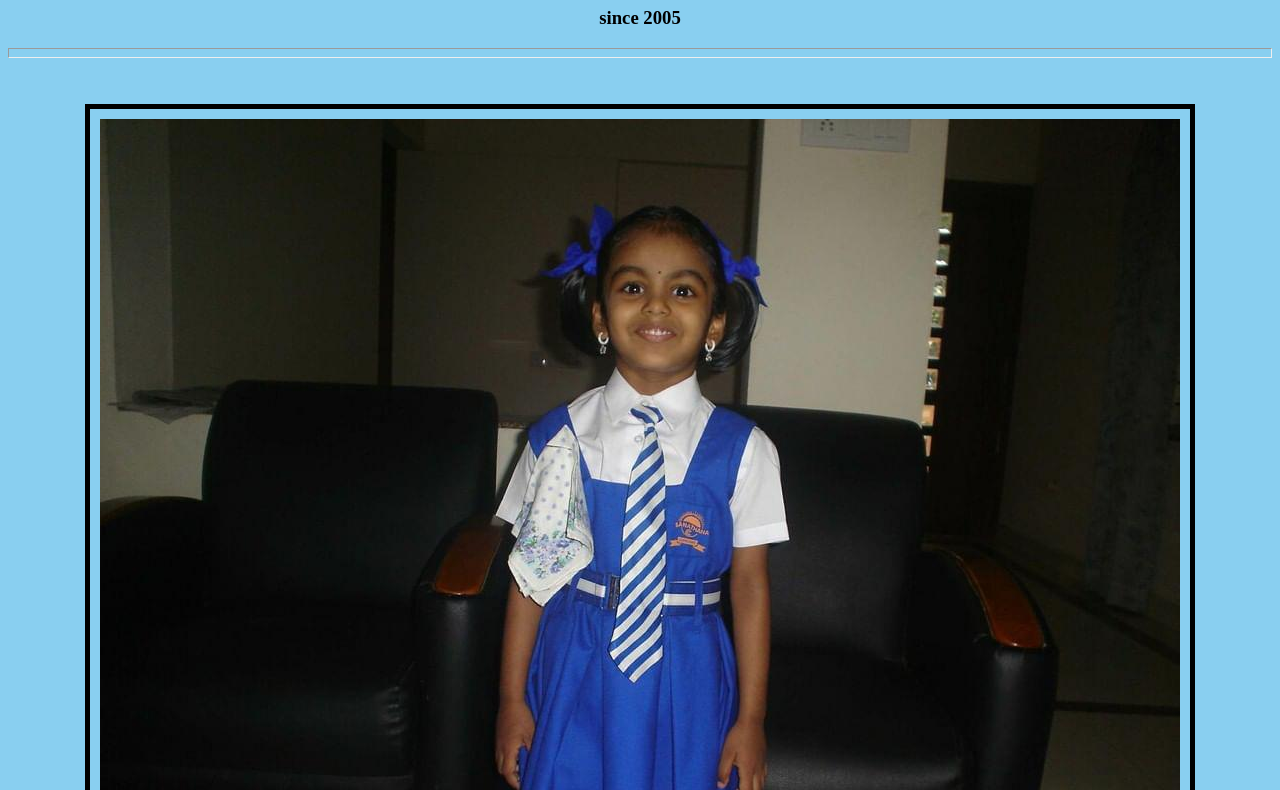
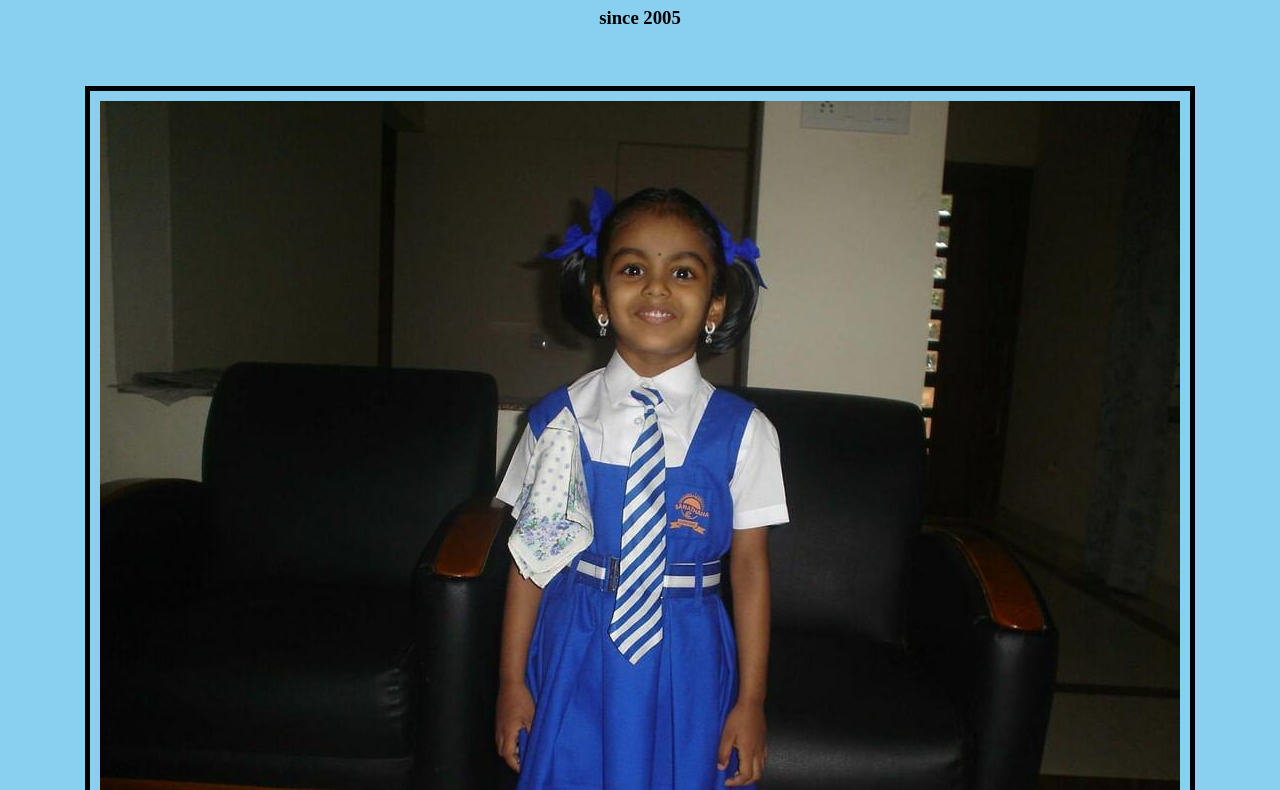
Before and after one commit to kt-website/birthday, a plain HTML site: page index.html in a window 1280 px wide. Shown: the part 74-864 px from the top of the page. Drawn offline with Linux system fonts and the light colour scheme.

Commit message:
Update index.html

```diff
--- a/index.html
+++ b/index.html
@@ -10,7 +10,7 @@
     <center>
     <h1>HAPPY BIRTHDAY KIRTHI! 🎂</h1>
     <h3>since 2005</h3>
-    <hr style="height: 8px;">
+
     <br>
     <img src="pic1.jpg" style="border: 5px solid black; padding: 10px; margin: 20px;">
     </center>
```
